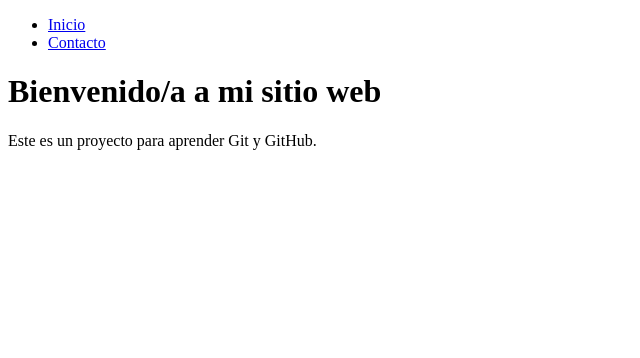
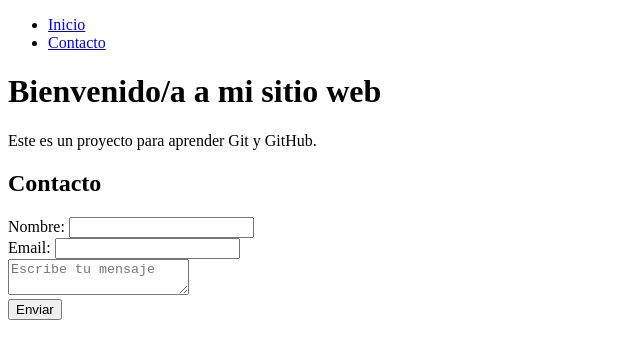
Before and after one commit to davidhernandezsanchez/proyecto_git-github, a plain HTML site: page index.html in a window 1280 px wide. Shown: the whole page, without its empty margins (0-640 px from the left). Drawn offline with Linux system fonts and the light colour scheme.

Commit message:
agregar formulariode contacto

```diff
--- a/index.html
+++ b/index.html
@@ -14,5 +14,15 @@
 </nav>
     <h1>Bienvenido/a a mi sitio web</h1>
     <p>Este es un proyecto para aprender Git y GitHub.</p>
+<section id="contacto">
+
+ <h2>Contacto</h2>
+  <form>
+    <label>Nombre: <input type="text" name="nombre"></label><br>
+    <label>Email: <input type="email" name="email"></label><br>
+    <textarea placeholder="Escribe tu mensaje"></textarea><br>
+    <button type="submit">Enviar</button>
+  </form>
+</section>
 </body>
 </html>
```
